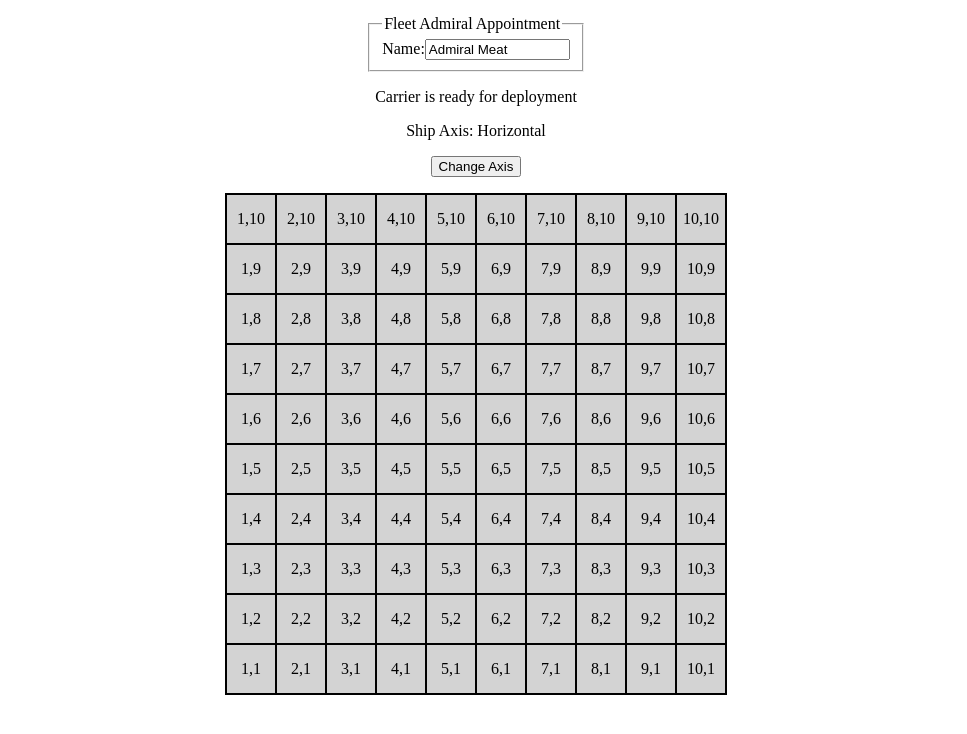
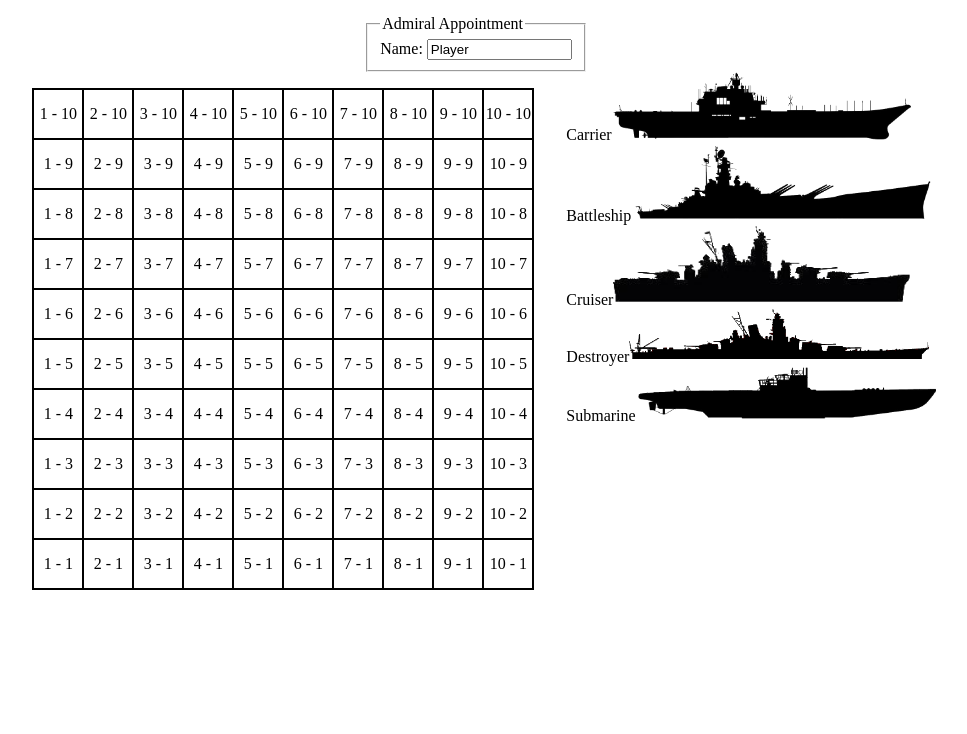
Before and after one commit to victorbenedict/odin-battleship, a website built with webpack: page dist/index.html in a window 1280 px wide. Shown: the part 62-796 px from the top of the page, without its empty margins (164-1131 px from the left). Built offline with nearby package versions, Linux system fonts and the light colour scheme.

Commit message:
Add everything

```diff
--- a/package.json
+++ b/package.json
@@ -21,6 +21,7 @@
     "webpack-cli": "^5.1.4"
   },
   "dependencies": {
-    "esm": "^3.2.25"
+    "esm": "^3.2.25",
+    "lodash": "^4.17.21"
   }
 }
--- a/src/components/renderBoard.js
+++ b/src/components/renderBoard.js
@@ -8,8 +8,8 @@ const renderBoard = (name, cellClickFunction, rows = 10, cols = 10) => {
       const coordinate = `${x},${y}`;
       cell.classList.add('cell');
       cell.id = coordinate;
-      cell.textContent = coordinate;
-      cell.addEventListener('click', () => cellClickFunction(x, y));
+      cell.textContent = `${x} - ${y}`;
+      cell.addEventListener('click', () => cellClickFunction);
       board.appendChild(cell);
     }
   }
--- /dev/null
+++ b/src/components/renderShipPanel.js
@@ -0,0 +1,41 @@
+import bbImage from '../assets/bb.png';
+import ccImage from '../assets/cc.png';
+import cvImage from '../assets/cv.png';
+import ddImage from '../assets/dd.png';
+import ssImage from '../assets/ss.png';
+import data from '../data/data.json';
+import _ from 'lodash';
+
+const shipPanel = () => {
+  const shipImageMap = {
+    cv: cvImage,
+    bb: bbImage,
+    cc: ccImage,
+    dd: ddImage,
+    ss: ssImage,
+  };
+
+  const container = document.createElement('div');
+
+  data.ships.map((data) => {
+    const imgDiv = document.createElement('div');
+
+    const label = document.createElement('span');
+    label.textContent = _.startCase(data.class);
+    imgDiv.appendChild(label);
+
+    const id = data.class;
+    const shipImage = new Image();
+    shipImage.id = id;
+    const imageCode = shipImageMap[data.code];
+    imgDiv.className = 'shipDiv';
+    shipImage.src = imageCode;
+    imgDiv.appendChild(shipImage);
+
+    container.appendChild(imgDiv);
+  });
+
+  return container;
+};
+
+export default shipPanel;
--- a/src/data/data.json
+++ b/src/data/data.json
@@ -1,28 +1,28 @@
 {
   "ships": [
     {
-      "class": "Carrier",
-      "code": "CV",
+      "class": "carrier",
+      "code": "cv",
       "length": 6
     },
     {
-      "class": "Battleship",
-      "code": "BB",
+      "class": "battleship",
+      "code": "bb",
       "length": 5
     },
     {
-      "class": "Cruiser",
-      "code": "CC",
+      "class": "cruiser",
+      "code": "cc",
       "length": 4
     },
     {
-      "class": "Destroyer",
-      "code": "DD",
+      "class": "destroyer",
+      "code": "dd",
       "length": 3
     },
     {
-      "class": "Submarine",
-      "code": "SS",
+      "class": "submarine",
+      "code": "ss",
       "length": 2
     }
   ]
--- a/src/pages/StartPage.js
+++ b/src/pages/StartPage.js
@@ -1,36 +1,8 @@
 import renderBoard from '../components/renderBoard';
-import data from '../data/data.json';
-import handleStartBattle from '../utils/handleStartBattle';
+import shipPanel from '../components/renderShipPanel';
+import handleDeployment from '../utils/handleDeployment';
 
-let deployCount = 0;
-let isAxisX = true;
 const deployedShips = [];
-
-const handleDeployShip = (x, y) => {
-  if (data.ships.length > deployCount) {
-    const name = data.ships[deployCount].class;
-    const length = data.ships[deployCount].length;
-    const axis = isAxisX ? 'x' : 'y';
-    deployedShips.push({ name: name, length: length, axis: axis, x: x, y: y });
-    deployCount += 1;
-    if (deployCount >= data.ships.length) {
-      const boardContainer = document.getElementById('boardContainer');
-      const btnStart = document.createElement('button');
-      btnStart.textContent = 'To Battle';
-      btnStart.addEventListener('click', () =>
-        handleStartBattle(deployedShips)
-      );
-      boardContainer.appendChild(btnStart);
-    }
-  }
-};
-
-const toggleAxis = () => {
-  isAxisX = !isAxisX;
-  const axis = isAxisX ? 'Horizontal' : 'Vertical';
-  console.log(`Ship axis toogled to ${axis}`);
-  axisStatus.textContent = `Ship axis: ${axis}`;
-};
 
 const StartPage = () => {
   const body = document.querySelector('body');
@@ -41,10 +13,10 @@ const StartPage = () => {
   const playerContainer = document.createElement('div');
   const fieldset = document.createElement('fieldset');
   const legend = document.createElement('legend');
-  legend.textContent = 'Fleet Admiral Appointment';
+  legend.textContent = 'Admiral Appointment';
 
   const label = document.createElement('label');
-  label.textContent = 'Name:';
+  label.textContent = 'Name: ';
   fieldset.appendChild(label);
 
   const input = document.createElement('input');
@@ -54,35 +26,27 @@ const StartPage = () => {
   input.minLength = 2;
   input.maxLength = 15;
   input.size = 15;
-  input.placeholder = 'Admiral name';
-  input.value = 'Admiral Meat';
+  input.value = 'Player';
   fieldset.appendChild(input);
 
   fieldset.appendChild(legend);
   playerContainer.appendChild(fieldset);
   body.appendChild(playerContainer);
 
+  const setupPanel = document.createElement('div');
+  setupPanel.classList = 'setupPanel';
+
   const boardContainer = document.createElement('div');
   boardContainer.classList = 'boardContainer';
   boardContainer.id = 'boardContainer';
 
-  const instructions = document.createElement('p');
-  instructions.textContent = `${data.ships[deployCount].class} is ready for deployment`;
-  boardContainer.appendChild(instructions);
+  boardContainer.appendChild(renderBoard('setupboard'));
 
-  const axisStatus = document.createElement('span');
-  axisStatus.id = 'axisStatus';
-  axisStatus.textContent = `Ship Axis: Horizontal`;
-  boardContainer.appendChild(axisStatus);
+  setupPanel.appendChild(boardContainer);
+  setupPanel.appendChild(shipPanel());
+  body.appendChild(setupPanel);
 
-  const btnAxis = document.createElement('button');
-  btnAxis.id = 'btnAxis';
-  btnAxis.textContent = 'Change Axis';
-  btnAxis.addEventListener('click', toggleAxis);
-  boardContainer.appendChild(btnAxis);
-
-  boardContainer.appendChild(renderBoard('setupboard', handleDeployShip));
-  body.appendChild(boardContainer);
+  handleDeployment();
 
   return body;
 };
--- a/src/style.css
+++ b/src/style.css
@@ -3,6 +3,10 @@ body {
   flex-direction: column;
   justify-content: center;
   align-items: center;
+  user-select: none;
+  -moz-user-select: none;
+  -webkit-user-select: none;
+  -ms-user-select: none;
 }
 
 h1,
@@ -15,12 +19,9 @@ h1 {
   padding: 16px;
 }
 
-.board {
-  background-color: lightgrey;
-  display: inline-grid;
-  grid-template-columns: repeat(10, 50px);
-  grid-template-rows: repeat(10, 50px);
-  border: 1px solid black;
+.setupPanel {
+  display: flex;
+  gap: 16px;
 }
 
 .boardContainer {
@@ -32,21 +33,21 @@ h1 {
   padding: 16px;
 }
 
+.board {
+  display: inline-grid;
+  grid-template-columns: repeat(10, 50px);
+  grid-template-rows: repeat(10, 50px);
+  border: 1px solid black;
+}
+
 .cell {
   border: 1px solid black;
   text-align: center;
   padding-top: 15px;
-  cursor: pointer;
-  user-select: none;
-  -moz-user-select: none;
-  -webkit-user-select: none;
-  -ms-user-select: none;
 }
 
-.cell:hover {
-  background-color: grey;
+.shipDiv img {
+  aspect-ratio: auto;
+  width: 300px;
+  cursor: pointer;
 }
-
-.ship {
-  background-color: darkcyan;
-}
--- /dev/null
+++ b/src/utils/handleDeployment.js
@@ -0,0 +1,65 @@
+import data from '../data/data.json';
+
+const handleDeployment = () => {
+  let draggedShip = null;
+  let length = 1;
+
+  const shipImages = document.getElementsByClassName('shipDiv');
+
+  for (const shipImage of shipImages) {
+    shipImage.addEventListener('dragstart', (event) => {
+      draggedShip = event.target.id;
+      const ship = data.ships.find((ship) => ship['class'] === draggedShip);
+      length = ship.length;
+    });
+  }
+
+  const targets = document.getElementsByClassName('cell');
+  for (const target of targets) {
+    let cellGroup = [];
+
+    target.addEventListener('dragenter', (event) => {
+      const cellId = event.target.id;
+      const coordinates = cellId.split(',');
+      const x = parseInt(coordinates[0]);
+      const y = parseInt(coordinates[1]);
+
+      cellGroup = [];
+      for (let count = 0; count < length; count++) {
+        const coordinate = `${x + count},${y}`;
+        cellGroup.push(coordinate);
+      }
+
+      event.preventDefault();
+    });
+    target.addEventListener('dragover', (event) => {
+      cellGroup.map((cellId) => {
+        const cell = document.getElementById(cellId);
+        cell.style.backgroundColor = 'LightSteelBlue';
+      });
+      event.preventDefault();
+    });
+
+    target.addEventListener('dragleave', (event) => {
+      console.log('cellGroup', cellGroup);
+      cellGroup.map((cellId) => {
+        const cell = document.getElementById(cellId);
+        console.log('dragleave', cell);
+        cell.style.backgroundColor = 'white';
+      });
+      event.preventDefault();
+    });
+
+    target.addEventListener('drop', (event) => {
+      event.preventDefault();
+      const drop = event.target;
+
+      cellGroup.map((cellId) => {
+        const cell = document.getElementById(cellId);
+        cell.style.backgroundColor = 'cornflowerblue';
+      });
+    });
+  }
+};
+
+export default handleDeployment;
--- a/webpack.config.js
+++ b/webpack.config.js
@@ -22,6 +22,10 @@ module.exports = {
         test: /\.css$/i,
         use: ['style-loader', 'css-loader'],
       },
+      {
+        test: /\.(png|svg|jpg|jpeg|gif)$/i,
+        type: 'asset/resource',
+      },
     ],
   },
 };
```
Also changed, not shown: dist/index.bundle.js, src/assets/bb.png (added), src/assets/cc.png (added), src/assets/cv.png (added), src/assets/dd.png (added), src/assets/ss.png (added), 2 other files.
